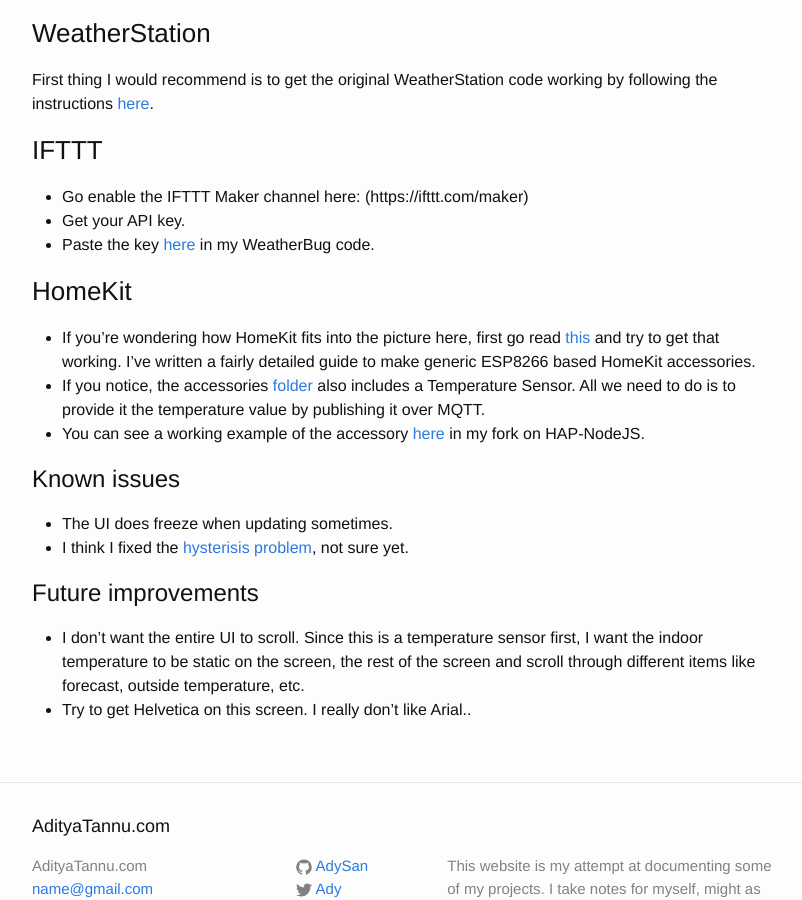
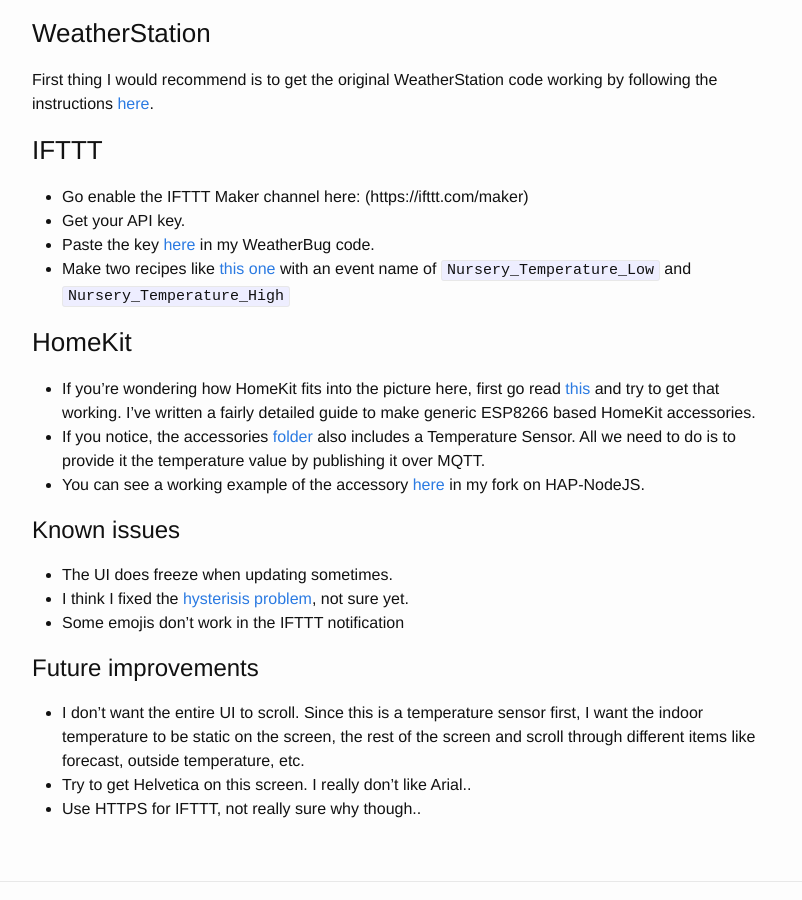
Before and after one commit to AdySan/AdityaTannu.com, a Jekyll site: the page built from _posts/2015-12-13-WeatherBug-ESP8266-WeatherStation-with-IFTTT-and-HomeKit-support.markdown, in a window 1280 px wide and 900 px high, scrolled down 1278 px. Shown: the whole window, without its empty margins (238-1040 px from the left). Built offline with Jekyll 4.4.1, drawn with Linux system fonts in a browser that asks for light colours; Markdown is read by kramdown in place of the engine named in the settings; comment, search, counter and statistics services are not loaded.

Commit message:
WeatheBug updates

```diff
--- a/_posts/2015-12-13-WeatherBug-ESP8266-WeatherStation-with-IFTTT-and-HomeKit-support.markdown
+++ b/_posts/2015-12-13-WeatherBug-ESP8266-WeatherStation-with-IFTTT-and-HomeKit-support.markdown
@@ -51,6 +51,7 @@ First thing I would recommend is to get the original WeatherStation code working
 - Go enable the IFTTT Maker channel here: (https://ifttt.com/maker)
 - Get your API key.
 - Paste the key [here](https://github.com/AdySan/WeatherBug/blob/master/WeatherBug.ino#L86) in my WeatherBug code.
+- Make two recipes like [this one](https://ifttt.com/recipes/365537-weatherbug-low-temperature) with an event name of `Nursery_Temperature_Low` and `Nursery_Temperature_High`
 
 ### HomeKit
 
@@ -62,8 +63,10 @@ First thing I would recommend is to get the original WeatherStation code working
 
 - The UI does freeze when updating sometimes.
 - I think I fixed the [hysterisis problem](https://twitter.com/Ady/status/681942912817467392), not sure yet.
+- Some emojis don't work in the IFTTT notification
 
 # Future improvements
 
 - I don't want the entire UI to scroll. Since this is a temperature sensor first, I want the indoor temperature to be static on the screen, the rest of the screen and scroll through different items like forecast, outside temperature, etc.
 - Try to get Helvetica on this screen. I really don't like Arial..
+- Use HTTPS for IFTTT, not really sure why though..
```
